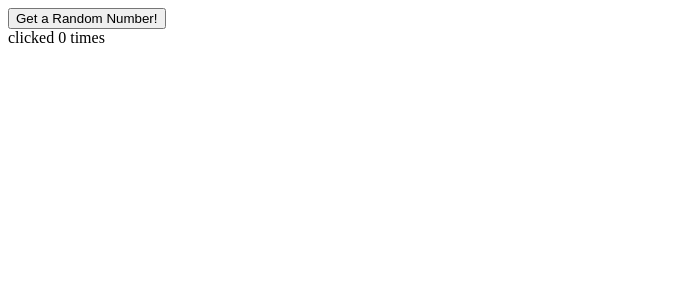
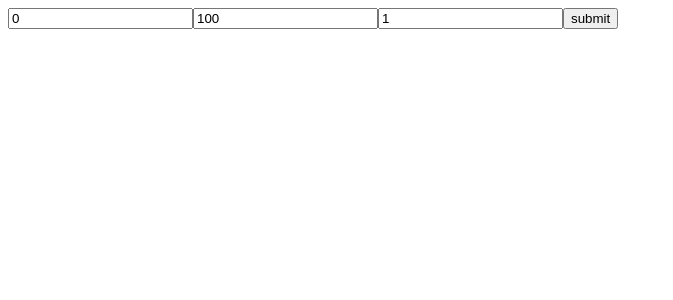
Before and after one commit to ematkinsongit/RandomNumber, a React (Create React App) app: page / in a window 1280 px wide. Shown: the top 300 px of the page, without its empty margins (0-673 px from the left). Built offline with nearby package versions, Linux system fonts and the light colour scheme.

Commit message:
added Formik

```diff
--- a/src/App.js
+++ b/src/App.js
@@ -1,8 +1,10 @@
-import Number from "./components/Number";
+import React from "react";
+import ExpenseForm from "./components/ExpenseForm";
+
 function App() {
   return (
     <div className="App">
-      <Number />
+      <ExpenseForm />
     </div>
   );
 }
--- /dev/null
+++ b/src/components/ExpenseForm.js
@@ -0,0 +1,62 @@
+import React from "react";
+import { Formik, useFormik } from "formik";
+import axios from "axios";
+function ExpenseForm() {
+  const formik = useFormik({
+    initialValues: {
+      min: 0,
+      max: 100,
+      count: 1,
+    },
+    onSubmit: (values) => {
+      console.log(
+        `Min: ${values.min}, Max: ${values.max}, Count: ${values.count}`
+      );
+      axios
+        .get(
+          `http://www.randomnumberapi.com/api/v1.0/random?min=${values.min}&max=${values.max}&count=${values.count}`
+        )
+        .then((res) => {
+          const newnum = res.data;
+          console.log(newnum);
+        });
+    },
+  });
+
+  return (
+    <div>
+      <form onSubmit={formik.handleSubmit}>
+        <input
+          id="min"
+          name="min"
+          type="number"
+          placeholder="Minimum"
+          value={formik.values.min}
+          onChange={formik.handleChange}
+          onBlur={formik.handleBlur}
+        />
+        <input
+          id="max"
+          name="max"
+          type="number"
+          placeholder="Maximum"
+          value={formik.values.max}
+          onChange={formik.handleChange}
+          onBlur={formik.handleBlur}
+        />
+        <input
+          id="count"
+          name="count"
+          type="number"
+          placeholder="Count"
+          value={formik.values.count}
+          onChange={formik.handleChange}
+          onBlur={formik.handleBlur}
+        />
+        <input type="submit" value="submit" />
+      </form>
+    </div>
+  );
+}
+
+export default ExpenseForm;
--- a/src/components/Number.js
+++ b/src/components/Number.js
@@ -1,5 +1,4 @@
-import React from "react";
-import { useState } from "react";
+import React, { useState } from "react";
 import axios from "axios";
 
 function Number() {
```
